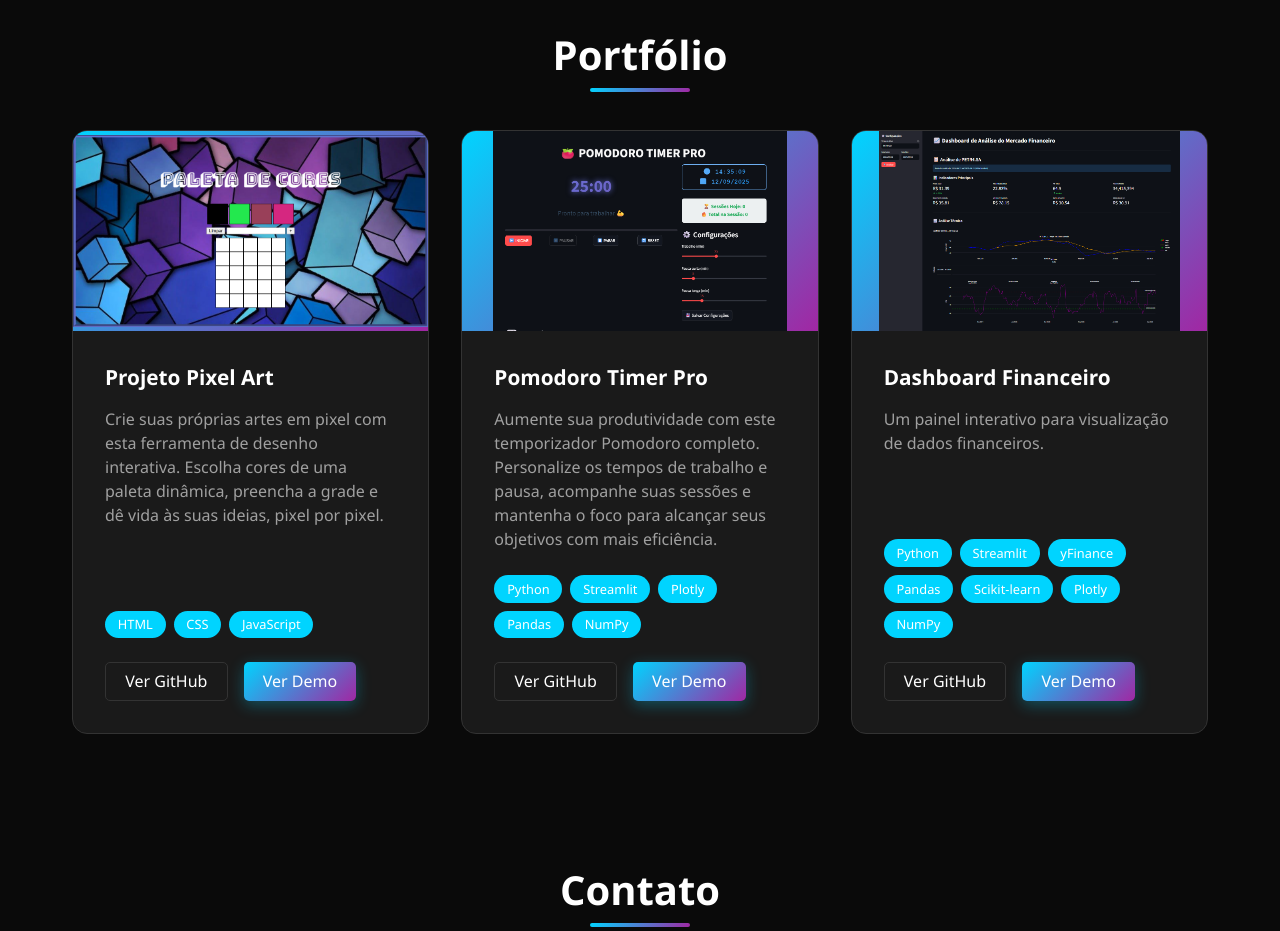
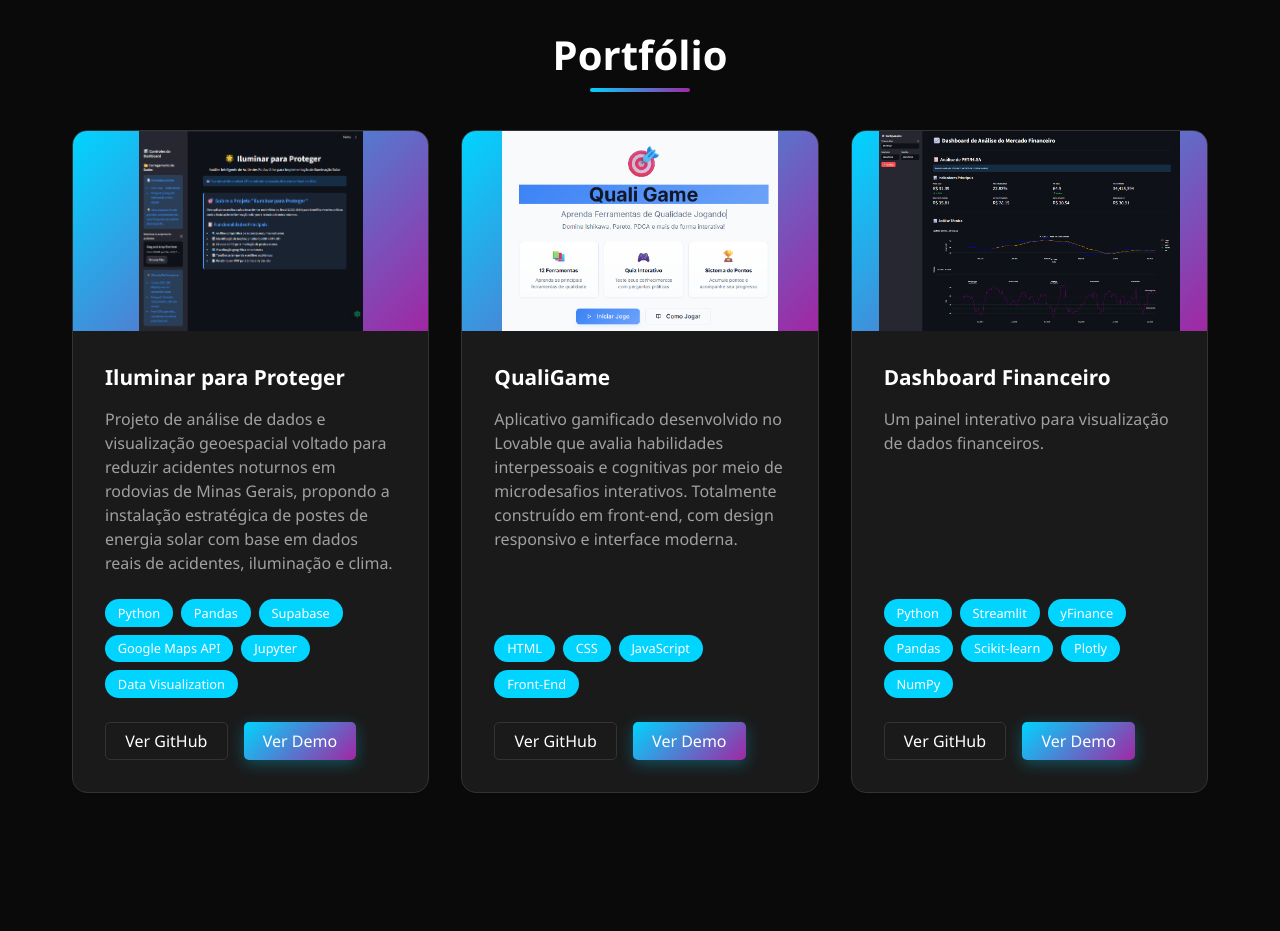
Before and after one commit to arlendfs/portfolio, a plain HTML site: page index.html in a window 1280 px wide. Shown: the part 4780-5711 px from the top of the page. Drawn offline with Linux system fonts and the light colour scheme.

Commit message:
Atualizando projetos

```diff
--- a/index.html
+++ b/index.html
@@ -310,17 +310,28 @@
         <h2 data-pt="Portfólio" data-en="Portfolio">Portfólio</h2>
         <div class="projects-grid">
             <article class="project-card">
-                <div class="project-image" aria-hidden="true"><img src="assets/projects/pixel_art.png" alt="pixel_art"></div>
+                <div class="project-image" aria-hidden="true">
+                    <img src="assets/projects/iluminar.png" alt="Iluminar para Proteger">
+                </div>
                 <div class="project-content">
-                    <h3 class="project-title" data-pt="Projeto Pixel Art" data-en="Pixel Art Project">Projeto Pixel Art</h3>
-                    <p class="project-description" data-pt="Crie suas próprias artes em pixel com esta ferramenta de desenho interativa. Escolha cores de uma paleta dinâmica, preencha a grade e dê vida às suas ideias, pixel por pixel." data-en="Create your own pixel art with this interactive drawing tool. Choose colors from a dynamic palette, fill the grid, and bring your ideas to life, pixel by pixel.">Crie suas próprias artes em pixel com esta ferramenta de desenho interativa. Escolha cores de uma paleta dinâmica, preencha a grade e dê vida às suas ideias, pixel por pixel.</p>
+                    <h3 class="project-title" data-pt="Iluminar para Proteger" data-en="Light to Protect">
+                        Iluminar para Proteger
+                    </h3>
+                    <p class="project-description"
+                    data-pt="Projeto de análise de dados e visualização geoespacial voltado para reduzir acidentes noturnos em rodovias de Minas Gerais, propondo a instalação estratégica de postes de energia solar com base em dados reais de acidentes, iluminação e clima."
+                    data-en="Data analysis and geospatial visualization project aimed at reducing nighttime accidents on highways in Minas Gerais, proposing the strategic installation of solar-powered lighting poles based on real accident, lighting, and weather data.">
+                    Projeto de análise de dados e visualização geoespacial voltado para reduzir acidentes noturnos em rodovias de Minas Gerais, propondo a instalação estratégica de postes de energia solar com base em dados reais de acidentes, iluminação e clima.
+                    </p>
                     <div class="project-tech">
-                        <span class="tech-tag">HTML</span>
-                        <span class="tech-tag">CSS</span>
-                        <span class="tech-tag">JavaScript</span>
+                        <span class="tech-tag">Python</span>
+                        <span class="tech-tag">Pandas</span>
+                        <span class="tech-tag">Supabase</span>
+                        <span class="tech-tag">Google Maps API</span>
+                        <span class="tech-tag">Jupyter</span>
+                        <span class="tech-tag">Data Visualization</span>
                     </div>
                     <div class="project-links">
-                        <a href="https://github.com/arlendfs/pixel-art"
+                        <a href="https://github.com/arlendfs/iluminar-para-proteger"
                         class="btn btn-outline"
                         data-pt="Ver GitHub"
                         data-en="View GitHub"
@@ -330,7 +341,7 @@
                         Ver GitHub
                         </a>
 
-                        <a href="https://pixel-art-coral.vercel.app/"
+                        <a href="https://iluminar-para-proteger.streamlit.app/"
                         class="btn btn-primary"
                         data-pt="Ver Demo"
                         data-en="View Demo"
@@ -342,20 +353,28 @@
                     </div>
                 </div>
             </article>
+
             <article class="project-card">
-                <div class="project-image" aria-hidden="true"><img src="assets/projects/pomodoro.png" alt="pomodoro time pro"></div>
+                <div class="project-image" aria-hidden="true">
+                    <img src="assets/projects/qualigame.png" alt="QualiGame">
+                </div>
                 <div class="project-content">
-                    <h3 class="project-title" data-pt="Pomodoro Time Pro" data-en="Pomodoro Timer Pro">Pomodoro Timer Pro</h3>
-                    <p class="project-description" data-pt="Aumente sua produtividade com este temporizador Pomodoro completo. Personalize os tempos de trabalho e pausa, acompanhe suas sessões e mantenha o foco para alcançar seus objetivos com mais eficiência." data-en="Boost your productivity with this full-featured Pomodoro timer. Customize your work and break times, track your sessions, and stay focused to achieve your goals more efficiently.">Aumente sua produtividade com este temporizador Pomodoro completo. Personalize os tempos de trabalho e pausa, acompanhe suas sessões e mantenha o foco para alcançar seus objetivos com mais eficiência.</p>
+                    <h3 class="project-title" data-pt="QualiGame" data-en="QualiGame">
+                        QualiGame
+                    </h3>
+                    <p class="project-description"
+                    data-pt="Aplicativo gamificado desenvolvido no Lovable que avalia habilidades interpessoais e cognitivas por meio de microdesafios interativos. Totalmente construído em front-end, com design responsivo e interface moderna."
+                    data-en="Gamified app built on Lovable that evaluates interpersonal and cognitive skills through interactive micro-challenges. Fully front-end, featuring responsive design and modern UI.">
+                    Aplicativo gamificado desenvolvido no Lovable que avalia habilidades interpessoais e cognitivas por meio de microdesafios interativos. Totalmente construído em front-end, com design responsivo e interface moderna.
+                    </p>
                     <div class="project-tech">
-                        <span class="tech-tag">Python</span>
-                        <span class="tech-tag">Streamlit</span>
-                        <span class="tech-tag">Plotly</span>
-                        <span class="tech-tag">Pandas</span>
-                        <span class="tech-tag">NumPy</span>
+                        <span class="tech-tag">HTML</span>
+                        <span class="tech-tag">CSS</span>
+                        <span class="tech-tag">JavaScript</span>
+                        <span class="tech-tag">Front-End</span>
                     </div>
                     <div class="project-links">
-                        <a href="https://github.com/arlendfs/Pomodoro_God"
+                        <a href="https://github.com/arlendfs/qualigame-learn-play"
                         class="btn btn-outline"
                         data-pt="Ver GitHub"
                         data-en="View GitHub"
@@ -365,7 +384,7 @@
                         Ver GitHub
                         </a>
 
-                        <a href="https://pomodoro-god.streamlit.app/"
+                        <a href="https://qualigame.vercel.app/"
                         class="btn btn-primary"
                         data-pt="Ver Demo"
                         data-en="View Demo"
@@ -377,6 +396,7 @@
                     </div>
                 </div>
             </article>
+
 
             <article class="project-card">
                 <div class="project-image" aria-hidden="true"><img src="assets/projects/dashboard_financeiro.png" alt="dashboard financeiro"></div>
```
Also changed, not shown: assets/projects/eletrolab.png (added), assets/projects/iluminar.png (added), assets/projects/pixel_art.png (deleted), assets/projects/qualigame.png (added), assets/projects/trivia_game.png (deleted).
